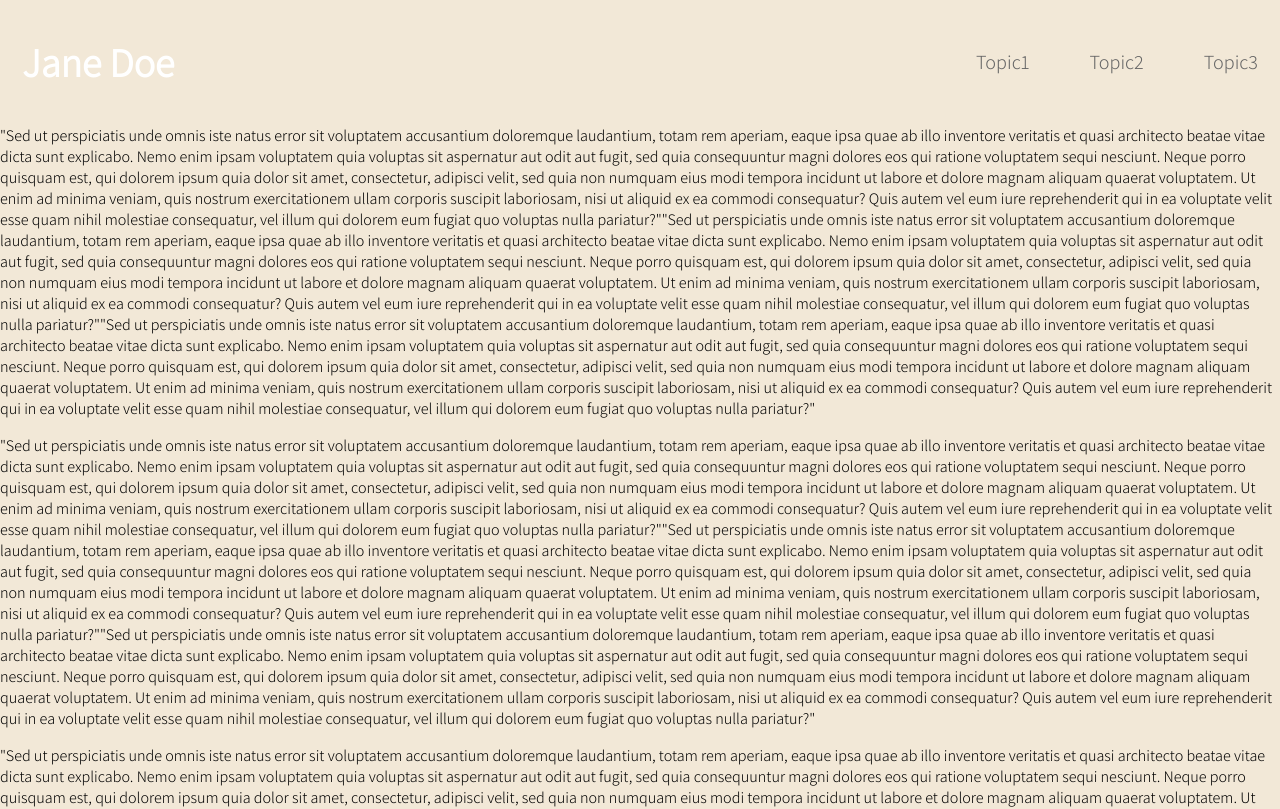
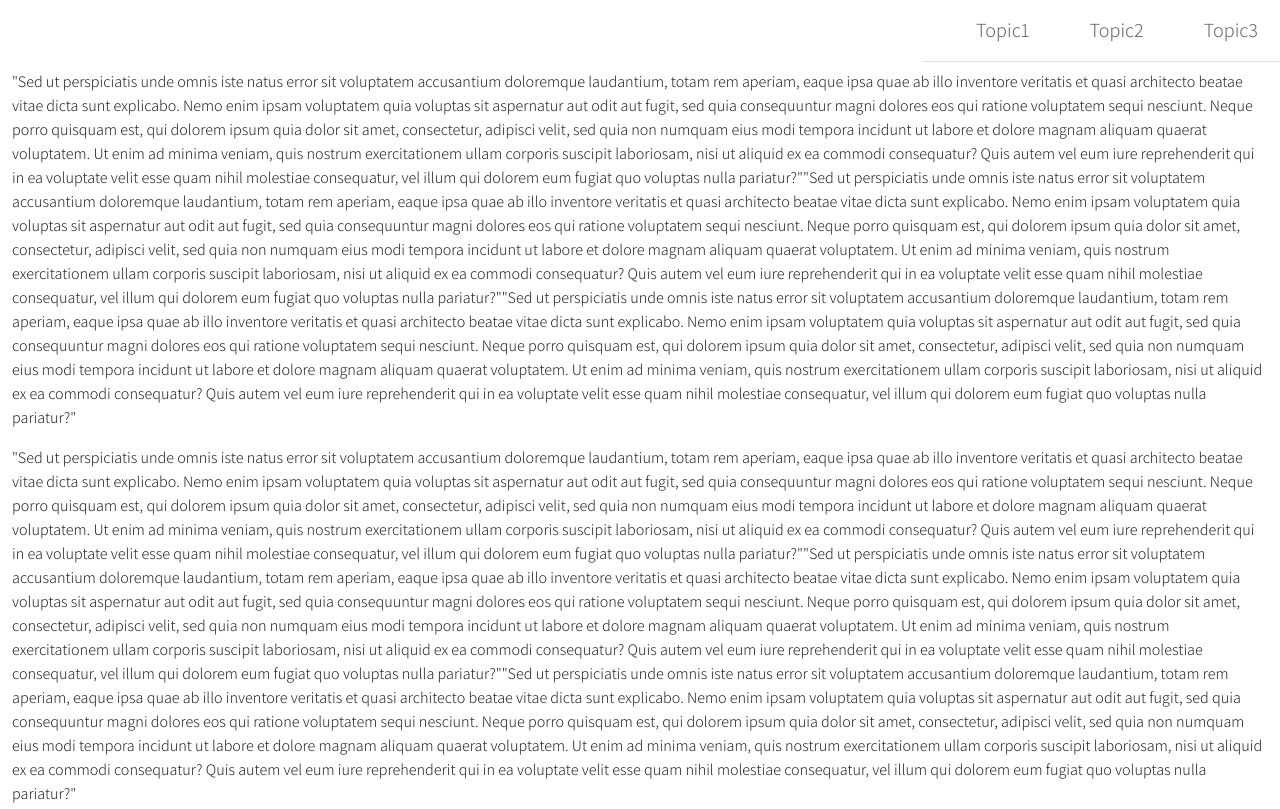
Before and after one commit to Kaitlyn-Lynette/NavBar-React-Component, a React (Create React App) app: page / in a window 1280 px wide. Shown: the top 809 px of the page. Built offline with nearby package versions, Linux system fonts and the light colour scheme.

Commit message:
Using bootstrap but using custom CSS and using the Container and Row from Bootstrap for layout

```diff
--- a/package.json
+++ b/package.json
@@ -6,7 +6,9 @@
     "@testing-library/jest-dom": "^5.14.1",
     "@testing-library/react": "^11.2.7",
     "@testing-library/user-event": "^12.8.3",
+    "bootstrap": "^5.1.0",
     "react": "^17.0.2",
+    "react-bootstrap": "^2.0.0-beta.6",
     "react-dom": "^17.0.2",
     "react-scripts": "4.0.3",
     "react-scroll": "^1.8.3",
--- a/public/index.html
+++ b/public/index.html
@@ -14,6 +14,12 @@
     <link rel="preconnect" href="https://fonts.googleapis.com">
     <link rel="preconnect" href="https://fonts.gstatic.com" crossorigin>
     <link href="https://fonts.googleapis.com/css2?family=Assistant:wght@300&display=swap" rel="stylesheet">
+    <link
+  rel="stylesheet"
+  href="https://cdn.jsdelivr.net/npm/bootstrap@5.1.0/dist/css/bootstrap.min.css"
+  integrity="sha384-KyZXEAg3QhqLMpG8r+8fhAXLRk2vvoC2f3B09zVXn8CA5QIVfZOJ3BCsw2P0p/We"
+  crossorigin="anonymous"
+/>
 
     <title>Navigation</title>
   </head>
--- a/src/App.js
+++ b/src/App.js
@@ -1,21 +1,24 @@
-import Navbar from './components/Navbar'
+import NavExample from './components/NavExample'
 import PageOne from './pages/PageOne'
 import PageTwo from './pages/PageTwo'
 import PageThree from './pages/PageThree'
+import Container from  "react-bootstrap/Container";
+import Row from 'react-bootstrap/Row'
 import './index.css'
 
 
 function App() {
   return (
-  <div className="container">
-     <Navbar/>
-     <PageOne
-      id="pageone"/>
-     <PageTwo
-      id="pagetwo"/>
-     <PageThree
-      id="pagethree"/>
-  </div>
+    <div>
+     <NavExample/>
+     <Container fluid>
+      <Row>
+        <PageOne id="pageone"></PageOne>
+        <PageTwo id="pagetwo"></PageTwo>
+        <PageThree id="pagethree"></PageThree>
+      </Row>
+     </Container>
+     </div>
   );
 }
 
--- a/src/components/Navbar.css
+++ b/src/components/NavExample.css
@@ -1,4 +1,4 @@
-.nav-bar {
+.navbar {
     display: flex;
     justify-content: space-between;
     align-items: center;
@@ -14,24 +14,27 @@
     background: #E4B2B1;
 }
 
-.nav-name {
+.nav-brand {
     color: white;
     font-size: 20px;
     line-height: 40px;
     padding-left: 22px;
 }
 
-.navbar-links  {
+.nav-links  {
     display: flex;
     align-items: flex-end;
     justify-content: flex-start;
     gap: 1rem;
     color: #656565;
     list-style-type: none
-
 }
 
-.navbar-links li a{
+.navbar-collapse {
+    flex-grow: 0
+}
+
+.nav-links li a{
     font-size: 20px;
     padding-right: 22px;
     padding-left: 22px;
--- /dev/null
+++ b/src/components/NavExample.js
@@ -0,0 +1,120 @@
+import React, { useState, useEffect } from "react";
+import { Link } from "react-scroll";
+import Navbar from "react-bootstrap/Navbar";
+import "./NavExample.css";
+
+const NavExample = () => {
+  const [navbar, setNavbar] = useState(false);
+
+  const name = "Jane Doe";
+  const navOne = "Topic1";
+  const navTwo = "Topic2";
+  const navThree = "Topic3";
+
+      const changeBackground = () => {
+        console.log(window.scrollY)
+        if(window.scrollY >= 0.5) {
+            setNavbar(true)
+        } else {
+            setNavbar(false)
+        }
+    }
+
+    useEffect (() => {
+        changeBackground()
+        window.addEventListener("scroll", changeBackground)
+    })
+
+  return (
+    <Navbar collapseOnSelect expand="lg" className={navbar ? "nav-active" : "navbar"}>
+      <div className="nav-brand" href="#">
+        {name}
+      </div>
+
+      <Navbar.Toggle aria-controls="responsive-navbar-nav" />
+      <Navbar.Collapse id="responsive-navbar-nav">
+        <div className="nav-tabs">
+          <ul className="nav-links">
+            <li>
+              <Link
+                activeClass="active"
+                to="pageone"
+                spy={true}
+                smooth={true}
+                offset={50}
+                duration={500}
+              >
+                {navOne}
+              </Link>
+            </li>
+            <li>
+              <Link
+                activeClass="active"
+                to="pagetwo"
+                spy={true}
+                smooth={true}
+                offset={50}
+                duration={500}
+              >
+                {navTwo}
+              </Link>
+            </li>
+            <li>
+              <Link
+                activeClass="active"
+                to="pagethree"
+                spy={true}
+                smooth={true}
+                offset={50}
+                duration={500}
+              >
+                {navThree}
+              </Link>
+            </li>
+          </ul>
+        </div>
+      </Navbar.Collapse>
+    </Navbar>
+  );
+};
+
+// const Navbar = () => {
+//     const [navbar, setNavbar] = useState(false)
+
+//     const name = 'Jane Doe'
+//     const navOne = "Topic1"
+//     const navTwo = "Topic2"
+//     const navThree = "Topic3"
+
+//     const changeBackground = () => {
+//         console.log(window.scrollY)
+//         if(window.scrollY >= 0.5) {
+//             setNavbar(true)
+//         } else {
+//             setNavbar(false)
+//         }
+//     }
+
+//     useEffect (() => {
+//         changeBackground()
+//         window.addEventListener("scroll", changeBackground)
+//     })
+
+//     return (
+//         <div className= {navbar ? "nav-active" : "nav-bar"}>
+//             <div className="nav-name">
+//                 <h1>{name}</h1>
+//             </div>
+
+//             <div className= "nav-tabs">
+//                 <ul className ="navbar-links">
+//                     <li><Link activeClass="active" to="pageone" spy={true} smooth={true} offset={50} duration={500}>{navOne}</Link></li>
+//                     <li><Link activeClass="active" to="pagetwo" spy={true} smooth={true} offset={50} duration={500}>{navTwo}</Link></li>
+//                     <li><Link activeClass="active" to="pagethree" spy={true} smooth={true} offset={50} duration={500}>{navThree}</Link></li>
+//                 </ul>
+//             </div>
+//         </div>
+//     )
+// }
+
+export default NavExample;
--- a/src/components/Navbar.js
+++ /dev/null
@@ -1,46 +0,0 @@
-import React, {useState, useEffect} from 'react';
-import {Link} from 'react-scroll'
-import './Navbar.css'
-
-
-
-const Navbar = () => {
-    const [navbar, setNavbar] = useState(false)
-
-    const name = 'Jane Doe'
-    const navOne = "Topic1"
-    const navTwo = "Topic2"
-    const navThree = "Topic3"
-
-    const changeBackground = () => {
-        console.log(window.scrollY)
-        if(window.scrollY >= 0.5) {
-            setNavbar(true)
-        } else {
-            setNavbar(false)
-        }
-    }
-
-    useEffect (() => {
-        changeBackground()
-        window.addEventListener("scroll", changeBackground)
-    })
-
-    return (
-        <div className= {navbar ? "nav-active" : "nav-bar"}>
-            <div className="nav-name">
-                <h1>{name}</h1>
-            </div>
-
-            <div className= "nav-tabs">
-                <ul className ="navbar-links">
-                    <li><Link activeClass="active" to="pageone" spy={true} smooth={true} offset={50} duration={500}>{navOne}</Link></li>
-                    <li><Link activeClass="active" to="pagetwo" spy={true} smooth={true} offset={50} duration={500}>{navTwo}</Link></li>
-                    <li><Link activeClass="active" to="pagethree" spy={true} smooth={true} offset={50} duration={500}>{navThree}</Link></li>
-                </ul>
-            </div>
-        </div>
-    )
-}
-
-export default Navbar
```
Also changed, not shown: 1 other file (tests, documents, lock files or other folders).
